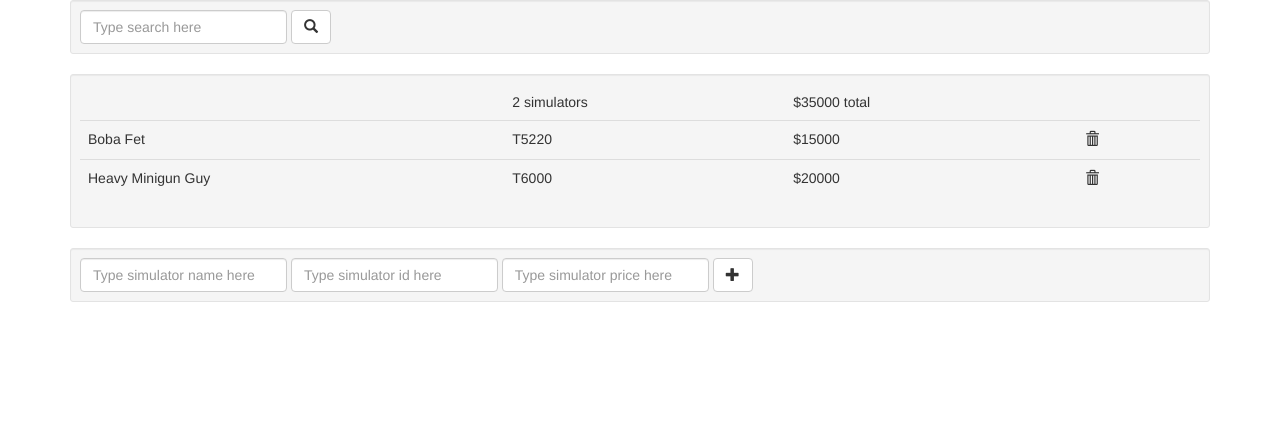
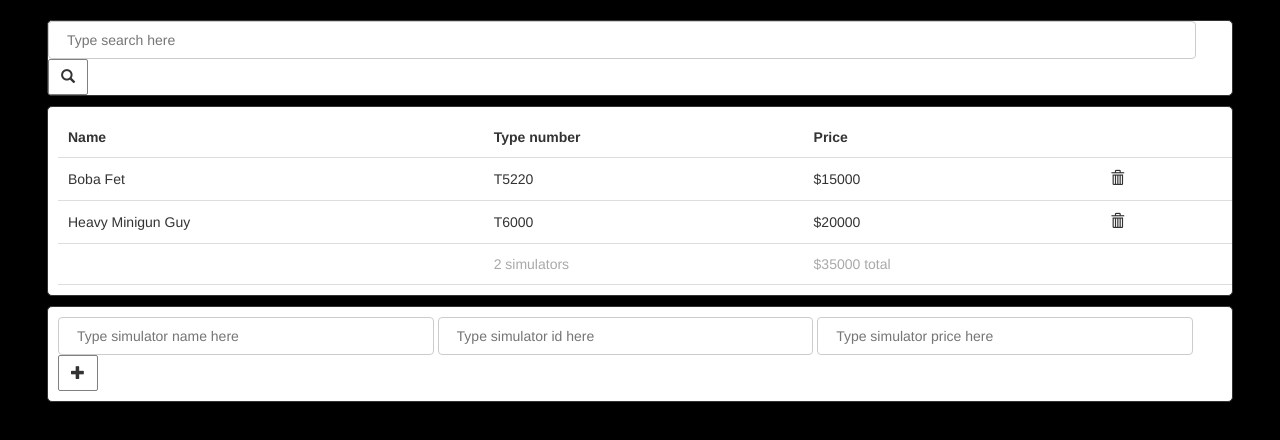
Before and after one commit to tasika16/balintListaja, a website: page public/index.html in a window 1280 px wide. Drawn offline with nearby package versions, Linux system fonts and the light colour scheme.

Commit message:
* FIX/NEW: Fixed the problems & Wrote the css

```diff
--- a/app.js
+++ b/app.js
@@ -4,8 +4,8 @@ var path = require('path');
 
 app.use(express.static('public'));
 
-app.get('/',function(req,res){
-    res.sendFile(path.join(__dirname+'/public/index.html'));
+app.get('/', function (req, res) {
+  res.sendFile(path.join(__dirname + '/public/index.html'));
 });
 
 app.listen(3000);
--- a/public/index.html
+++ b/public/index.html
@@ -5,42 +5,40 @@
   <title>Lista</title>
   <meta charset="UTF-8">
   <meta name="viewport" content="width=device-width, initial-scale=1">
+
+  <link rel="stylesheet" href="https://maxcdn.bootstrapcdn.com/bootstrap/3.3.7/css/bootstrap.min.css">
   <link href="style.css" rel="stylesheet">
-    <link rel="stylesheet" href="https://maxcdn.bootstrapcdn.com/bootstrap/3.3.7/css/bootstrap.min.css">
 </head>
 
 <body>
-    <div class="container blackBgr">
-        <div class="well well-sm">
-            <div class="form-inline">
-                <input type="text" class="form-control" id="searchTxt" placeholder="Type search here" />
-                <button type="button" class="btn btn-default" onclick="buildSearchTable()">
+  <div class="pageContainer">
+
+
+    <div class="divCustom" id="searchDiv">
+      <input type="text" class="" id="searchTxt" placeholder="Type search here" />
+      <button type="button" class="form-button" onclick="buildSearchTable()">
                 <span class="glyphicon glyphicon-search" aria-hidden="true"></button>
-                <span class="label label-danger" id="searchErrorLabel"></span>
+      <span class="formErLabel" id="searchErrorLabel"></span>
     </div>
 
-        </div>
-        <div class="well well-sm">
-            <table class="table">
+    <div class="divCustom">
+      <table class="">
         <thead id="dataTableHead"></thead>
         <tbody id="dataTableBody"></tbody>
+        <tfoot id="dataTableFooter"></tfoot>
       </table>
     </div>
-        <div class="well well-sm">
-            <div class="form-inline">
-                <input type="text" class="form-control" id="nameInpt" placeholder="Type simulator name here" required/>
-                <input type="text" class="form-control" id="identifyInpt" placeholder="Type simulator id here" required/>
-                <input type="text" class="form-control" id="costInpt" placeholder="Type simulator price here" required/>
 
-                <button type="submit" class="btn btn-default" onclick="addDataArray()"><span class="glyphicon glyphicon-plus"
-                    aria-hidden="true"></span></button>
+    <div class="divCustom">
+      <input type="text" class="" id="nameInpt" placeholder="Type simulator name here" required/>
+      <input type="text" class="" id="identifyInpt" placeholder="Type simulator id here" required/>
+      <input type="text" class="" id="costInpt" placeholder="Type simulator price here" required/>
 
-                <span class="label label-danger" id="formErrorLabel"></span>
+      <button type="submit" class="form-button" onclick="addDataArray()">
+        <span class="glyphicon glyphicon-plus" aria-hidden="true"></span></button>
+      <span class="formErLabel" id="formErrorLabel"></span>
     </div>
   </div>
-    </div>
-
-
 
   <script src="https://ajax.googleapis.com/ajax/libs/jquery/1.12.4/jquery.min.js"></script>
   <script src="https://maxcdn.bootstrapcdn.com/bootstrap/3.3.7/js/bootstrap.min.js"></script>
--- a/public/scripts.js
+++ b/public/scripts.js
@@ -1,15 +1,11 @@
 var simulators = [
-    { name: "Heavy Minigun Guy", identity: "T6000", cost: 20000 },
-    { name: "Boba Fet", identity: "T5220", cost: 15000 }
+  { 'name': "Heavy Minigun Guy", 'identity': "T6000", 'cost': 20000 },
+  { 'name': "Boba Fet", 'identity': "T5220", 'cost': 15000 }
 ];
 
-var tr = "<tr>";
-var trc = "</tr>";
-var td = "<td>";
-var tdc = "</td>";
-var deleteBtn = '';
-var tableData = "<tr>";
-var tableBody = document.getElementById('dataTableBody');
+var delete_btn = '';
+var table_data = "<tr>";
+var table_body = document.getElementById('dataTableBody');
 
 buildTable();
 
@@ -21,141 +17,150 @@ function sumCost() {
   return sum;
 }
 
-function buildTable() {
-    customSort();
-    removeTable();
-    for (var i = 0; i < simulators.length; i++) {
-        deleteBtn = '<button type="button" class="icon-button" onclick="deleteRowFunction(' + i +
-            ' )"><span class="glyphicon glyphicon-trash" aria-hidden="true"></span></button>';
-        tableData += td + simulators[i].name + tdc + td + simulators[i].identity + tdc + td + "$" +
-            simulators[i].cost.toString() + tdc + td + deleteBtn + tdc + trc;
+function formatCurrency(simulator) {
+  return simulator.cost.toString();
 }
 
-    var tableHeader = tr + td + " " + tdc + td + simulators.length.toString() + " simulators" + tdc + td + "$" +
-        sumCost().toString() + " total" + tdc + trc;
+function buildTable() {
+  var tr = "<tr>";
+  var trc = "</tr>";
+  var td = "<td>";
+  var tdc = "</td>";
+  var th = "<th>";
+  var thc= "</th>";
 
-    dataTableHead.innerHTML += tableHeader;
-    tableBody.innerHTML += tableData;
+  simulators.sort(customSort);
+  removeTable();
+
+  for (var i = 0; i < simulators.length; i++) {
+    delete_btn = '<button type="button" class="icon-button" onclick="deleteRowFunction(' + i +
+      ' )"><span class="glyphicon glyphicon-trash" aria-hidden="true"></span></button>';
+    table_data += td + simulators[i].name + tdc + td + simulators[i].identity + tdc + td + "$" +
+      formatCurrency(simulators[i]) + tdc + td + delete_btn + tdc + trc;
   }
 
-function sumCostSearchTable(searchResult) {
+  var table_header = tr + th + "Name" + thc + th + "Type number" + thc + th + "Price" +
+  thc + th+ "" +thc + trc ;
+
+  var table_footer = tr + td + " " + tdc + td + simulators.length.toString() + " simulators" + tdc + td + "$" +
+    sumCost().toString() + " total" + tdc + td + tdc + trc;
+
+  dataTableHead.innerHTML += table_header;
+  table_body.innerHTML += table_data;
+  dataTableFooter.innerHTML += table_footer;
+}
+
+function sumCostSearchTable(search_result) {
   var sum = 0;
-    for (var i = 0; i < searchResult.length; i++) {
-        sum += searchResult[i].cost;
+  for (var i = 0; i < search_result.length; i++) {
+    sum += search_result[i].cost;
   }
   return sum;
 }
 
 function filteredSimulators(query) {
   return simulators.filter(function (s) {
-        return s.name.toLowerCase().indexOf(query.toLowerCase()) > -1;
-    })
-}
-
-function filteredSimulatorsByID(query) {
-    return simulators.filter(function (s) {
-        return s.identity.toLowerCase().indexOf(query.toLowerCase()) > -1;
-    })
+    return s.name.toLowerCase().indexOf(query.toLowerCase()) > -1
+      || s.identity.toLowerCase().indexOf(query.toLowerCase()) > -1;
+  });
 }
 
 function buildSearchTable() {
+  var tr = "<tr>";
+  var trc = "</tr>";
+  var td = "<td>";
+  var tdc = "</td>";
   var searched = document.getElementById("searchTxt").value.toString();
+
   if (searched.trim() == "") {
     document.getElementById("searchErrorLabel").innerHTML = "Please fill the search field!";
   }
   else {
     document.getElementById("searchErrorLabel").innerHTML = "";
-        var searchResult = filteredSimulators(searched);
-        console.log(searchResult);
-        console.log(filteredSimulators(searched));
-        if (0 == searchResult.length) {
-            console.log("Most pedig lefutatom a másikat")
-            searchResult = filteredSimulatorsByID(searched);
+    var search_result = filteredSimulators(searched);
+
+    search_result.sort(customSort);
+    removeTable();
+
+    for (var i = 0; i < search_result.length; i++) {
+      delete_btn = '<button type="button" class="icon-button"  onclick="deleteRowFunction(' + i +
+        ' )"><span class="glyphicon glyphicon-trash" aria-hidden="true"></span></button>';
+      table_data += td + search_result[i].name + tdc + td + search_result[i].identity + tdc + td + "$" +
+        search_result[i].cost.toString() + tdc + td + delete_btn + tdc + trc;
     }
 
-        customSearchSort(searchResult);
-        removeTable();
+    var table_header = tr + td + " " + tdc + td + search_result.length.toString() + " simulators" + tdc + td + "$" +
+      sumCostSearchTable(search_result).toString() + " total" + tdc + trc;
 
-        for (var i = 0; i < searchResult.length; i++) {
-            deleteBtn = '<button type="button" class="icon-button"  onclick="deleteRowFunction(' + i +
-                ' )"><span class="glyphicon glyphicon-trash" aria-hidden="true"></span></button>';
-            tableData += td + searchResult[i].name + tdc + td + searchResult[i].identity + tdc + td + "$" +
-                searchResult[i].cost.toString() + tdc + td + deleteBtn + tdc + trc;
-        }
-
-        var tableHeader = tr + td + " " + tdc + td + searchResult.length.toString() + " simulators" + tdc + td + "$" +
-            sumCostSearchTable(searchResult).toString() + " total" + tdc + trc;
-        var table = tableHeader + tableData;
-        tableBody.innerHTML += table;
+    dataTableHead.innerHTML += table_header;
+    table_body.innerHTML += table_data;
   }
 
 }
 
 function removeTable() {
-    tableBody.innerHTML = "";
+  table_body.innerHTML = "";
   dataTableHead.innerHTML = "";
-    tableData = "";
+  table_data = "";
 }
 
-function customSort() {
-    simulators.sort(function (a, b) {
-        var nameA = a.name.toUpperCase();
-        var nameB = b.name.toUpperCase();
-        if (nameA < nameB) {
+function customSort(a, b) {
+  var name_a = a.name.toUpperCase();
+  var name_b = b.name.toUpperCase();
+  if (name_a < name_b) {
     return -1;
   }
-        else if (nameA > nameB) {
+  else if (name_a > name_b) {
     return 1;
   }
   return 0;
-    })
 }
 
-function customSearchSort(searchResult) {
-    searchResult.sort(function (a, b) {
-        var nameA = a.name.toUpperCase();
-        var nameB = b.name.toUpperCase();
-        if (nameA < nameB) {
-            return -1;
+function checkedID(tmp_identity) {
+  var is_ID = false;
+  var i = 0;
+  while (i < simulators.length && simulators[i].identity !== tmp_identity.trim()) {
+    i++;
   }
-        else if (nameA > nameB) {
-            return 1;
+  if (i < simulators.length) {
+    return true;
   }
-        return 0;
-    });
+  else {
+    return false;
+  }
+  return is_ID;
 }
 
-function checkedID(tmpIdentity) {
-    var isID = false;
-    for (var i = 0; i < simulators.length; i++) {
-        if (simulators[i].identity === tmpIdentity.trim()) {
-            isID = true;
-        }
-    }
-    return isID;
+function htmlEncode(str) {
+  str = str.toString();
+  return str.replace(/&/g, "&amp;")
+            .replace(/</g, "&lt;")
+            .replace(/>/g, "&gt;")
+            .replace(/"/g, "&quot;")
+            .replace(/'/g, "&#039;");
 }
 
 function addDataArray() {
 
-    var tmpName = document.getElementById("nameInpt").value;
-    var tmpIdentity = document.getElementById("identifyInpt").value;
-    var tmpCost = document.getElementById("costInpt").value;
+  var tmp_name = htmlEncode(document.getElementById("nameInpt").value);
+  var tmp_identity = htmlEncode(document.getElementById("identifyInpt").value);
+  var tmp_cost = htmlEncode(document.getElementById("costInpt").value);
 
-
-    if (tmpName.trim() === '' || tmpIdentity.trim() === '' || tmpCost.trim() === '') {
+  if (tmp_name.trim() === '' || tmp_identity.trim() === '' || tmp_cost.trim() === '') {
     document.getElementById("formErrorLabel").innerHTML = "Please fill every field!";
   }
-    else if (checkedID(tmpIdentity))
-    { document.getElementById("formErrorLabel").innerHTML = "This Identity is already exists!"; }
-    else if ((Number.isInteger((parseInt(tmpCost)))) == false) {
+  else if (checkedID(tmp_identity)) {
+    document.getElementById("formErrorLabel").innerHTML = "This ID already exists!";
+  }
+  else if (!(Number.isInteger((parseInt(tmp_cost))))) {
     document.getElementById("formErrorLabel").innerHTML = "Please fill the cost field just number!";
   }
   else {
     document.getElementById("formErrorLabel").innerHTML = "";
     var simulator = {
-            name: tmpName,
-            identity: tmpIdentity,
-            cost: parseInt(tmpCost)
+      name: tmp_name,
+      identity: tmp_identity,
+      cost: parseInt(tmp_cost)
     };
     console.log(simulator);
     simulators.push(simulator);
@@ -166,7 +171,6 @@ function addDataArray() {
 
 }
 
-
 function deleteRowFunction(btnIDX) {
   simulators.splice(btnIDX, 1);
   buildTable();
--- a/public/style.css
+++ b/public/style.css
@@ -1,3 +1,21 @@
+body{
+  background-color: #000;
+}
+
+.pageContainer{
+   margin: auto;
+   width: 95%;
+   padding: 10px;
+}
+
+.divCustom{
+  border-style: solid;
+  border-width: 1px;
+  border-radius: 5px;
+  margin: 10px 5px 10px 5px;
+  padding: 10px 0px 10px 10px;
+  background-color: #fff;
+}
 
 .icon-button{
     appearance: none;
@@ -7,3 +25,51 @@
     border: 0;
     background: transparent;
 }
+
+.form-button{
+  border: 1px solid gray;
+  border-radius: 2px;
+  background-color: white;
+  padding: 7px 12px;
+  margin: 0px 0px 0px 0px;
+}
+.form-button:hover{
+  background-color: gray;
+}
+
+input[type=text], select{
+  display: inline-block;
+  padding: 8px 8px 8px 18px;
+  border: 1px solid #ccc;
+  border-radius:4px;
+  box-sizing: border-box;
+  width: 32%;
+}
+/*---Search Input--*/
+#searchDiv{
+  padding: 0px 0px 0px 0px;
+
+}
+#searchTxt{
+  width: 97%;
+  margin: 0px 0px 0px 0px;
+}
+/*---Table Div---*/
+table{
+  width: 100%;
+}
+
+th, td{
+  text-align: left;
+  padding: 10px;
+  border-bottom: 1px solid #ddd;
+}
+
+tfoot{
+  color: darkgray;
+}
+
+.formErLabel{
+  background-color: red;
+  border-radius: 2px;
+}
```
Lines whose indentation alone changed are shown as unchanged.
